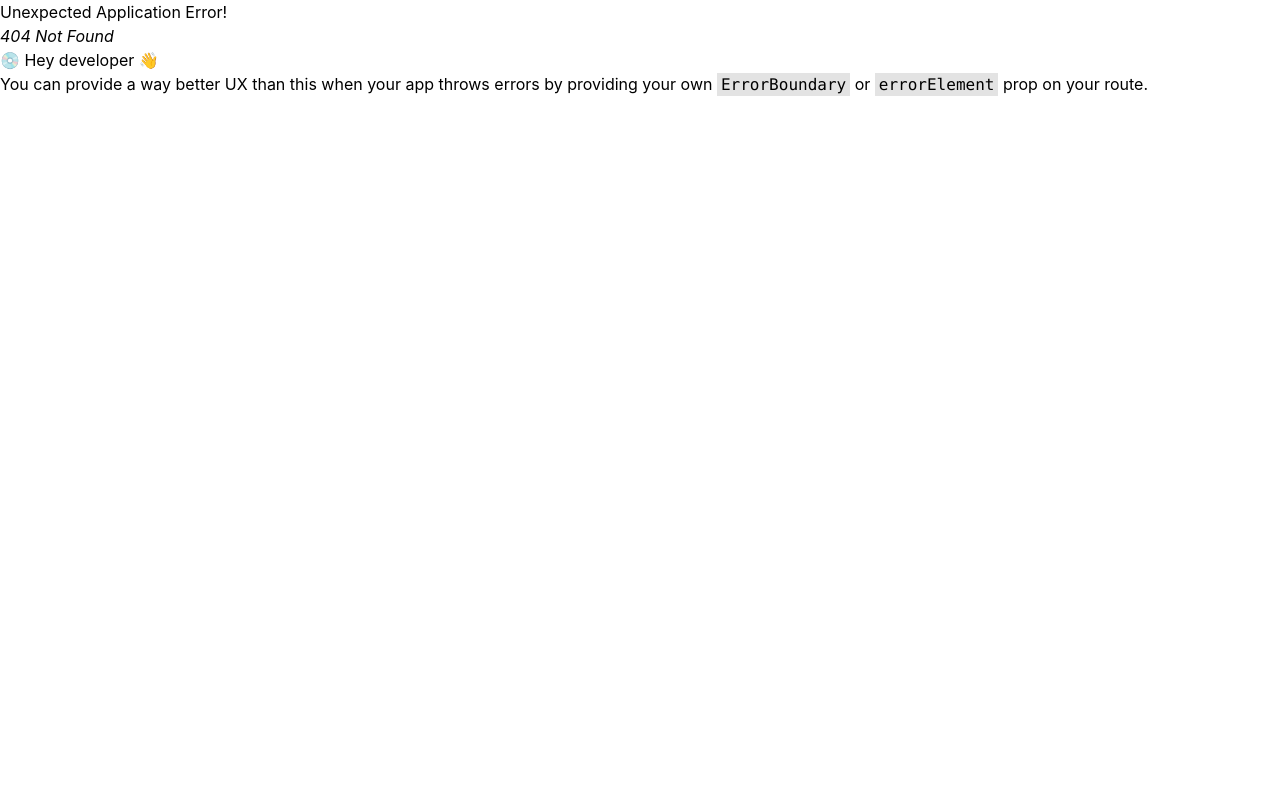
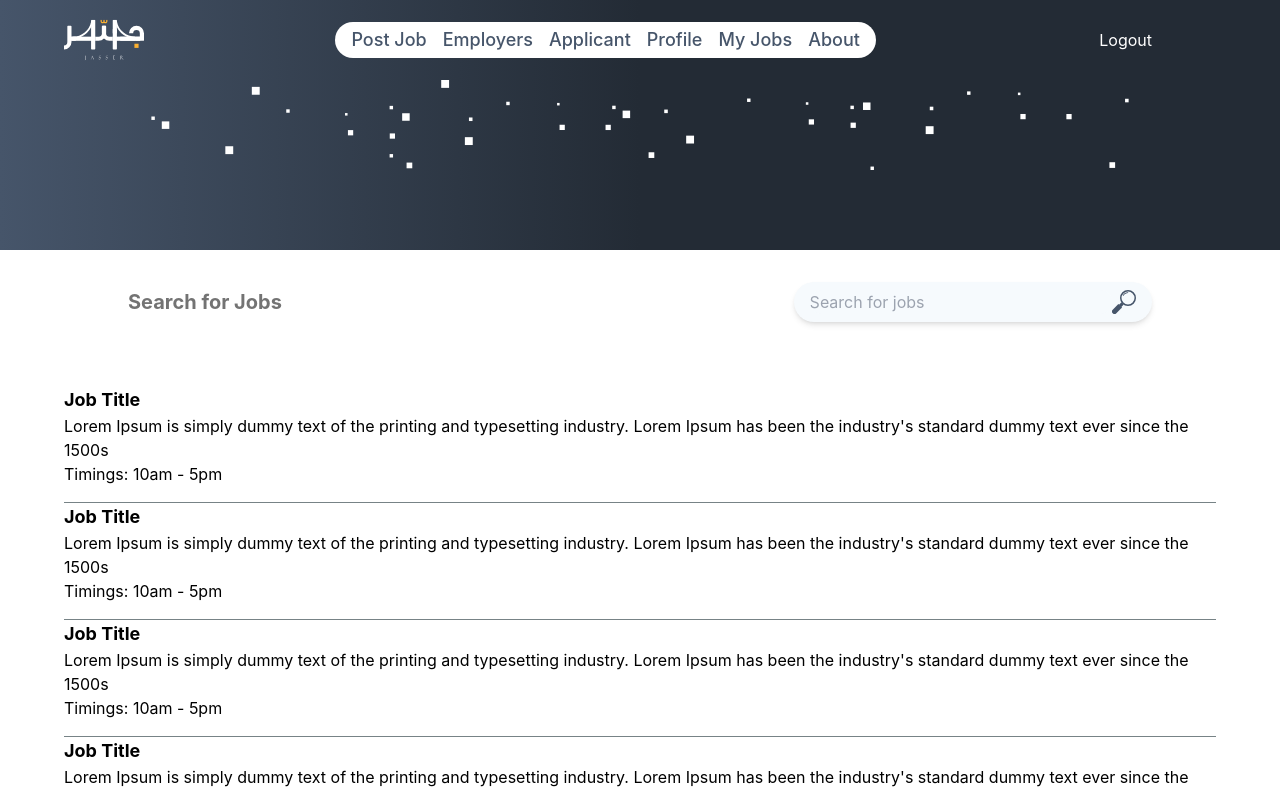
Before and after one commit to talalmughal/jasser_platform, a React (Create React App) app: page /myjobs in a window 1280 px wide. Before the commit this address had no page. Shown: the top 793 px of the page. Built offline with nearby package versions, Linux system fonts and the light colour scheme.

Commit message:
protected routing

```diff
--- a/src/App.js
+++ b/src/App.js
@@ -1,3 +1,4 @@
+import { ProtectedRoute } from "components";
 import {
   Applicants,
   Employers,
@@ -5,13 +6,17 @@ import {
   JobDetails,
   JobPost,
   Login,
+  MyJobs,
   Profile,
   SignUp,
   UserDetails,
 } from "pages";
+import { useState } from "react";
 
 import { createBrowserRouter, RouterProvider } from "react-router-dom";
 
+function App() {
+  const [isLoggedIn] = useState(true);
   const router = createBrowserRouter([
     {
       path: "/",
@@ -27,35 +32,69 @@ const router = createBrowserRouter([
     },
     {
       path: "/employers",
-    element: <Employers />,
+      element: (
+        <ProtectedRoute isLoggedIn={isLoggedIn}>
+          <Employers />
+        </ProtectedRoute>
+      ),
     },
     {
       path: "/employers/:id",
-    element: <UserDetails />,
+      element: (
+        <ProtectedRoute isLoggedIn={isLoggedIn}>
+          <UserDetails />
+        </ProtectedRoute>
+      ),
     },
     {
       path: "/applicants",
-    element: <Applicants />,
+      element: (
+        <ProtectedRoute isLoggedIn={isLoggedIn}>
+          <Applicants />
+        </ProtectedRoute>
+      ),
     },
     {
       path: "/applicants/:id",
-    element: <UserDetails />,
+      element: (
+        <ProtectedRoute isLoggedIn={isLoggedIn}>
+          <UserDetails />
+        </ProtectedRoute>
+      ),
     },
     {
       path: "/jobpost",
-    element: <JobPost />,
+      element: (
+        <ProtectedRoute isLoggedIn={isLoggedIn}>
+          <JobPost />
+        </ProtectedRoute>
+      ),
+    },
+    {
+      path: "/myjobs",
+      element: (
+        <ProtectedRoute isLoggedIn={isLoggedIn}>
+          <MyJobs />
+        </ProtectedRoute>
+      ),
     },
     {
       path: "/job/:id",
-    element: <JobDetails />,
+      element: (
+        <ProtectedRoute isLoggedIn={isLoggedIn}>
+          <JobDetails />
+        </ProtectedRoute>
+      ),
     },
     {
       path: "/profile",
-    element: <Profile />,
+      element: (
+        <ProtectedRoute isLoggedIn={isLoggedIn}>
+          <Profile />
+        </ProtectedRoute>
+      ),
     },
   ]);
-
-function App() {
   return <RouterProvider router={router} />;
 }
 
--- a/src/components/ApplicantCard.js
+++ b/src/components/ApplicantCard.js
@@ -24,7 +24,7 @@ const ApplicantCard = () => {
           ))}
         </div>
         <button className="bg-white rounded-[5px] font-medium m-auto w-full text-xs px-4 py-1">
-          View Cv
+          View Details
         </button>
       </div>
     </div>
--- a/src/components/EmployerCard.js
+++ b/src/components/EmployerCard.js
@@ -7,7 +7,7 @@ const EmployerCard = () => {
 
   return (
     <div
-      onClick={() => navigate("/employers/:id")}
+      onClick={() => navigate("/job/abc")}
       className="flex flex-col items-center justify-center space-y-4 shadow-lg rounded-[15px]"
     >
       <img src={Logo} className="h-32 w-24" alt="applicant" />
@@ -24,7 +24,7 @@ const EmployerCard = () => {
           ))}
         </div>
         <button className="bg-white rounded-[5px] font-medium m-auto w-full text-xs px-4 py-1">
-          Apply Now
+          View Details
         </button>
       </div>
     </div>
--- a/src/components/Navbar.js
+++ b/src/components/Navbar.js
@@ -7,6 +7,7 @@ import { useNavigate } from "react-router-dom";
 
 const Navbar = ({ dark }) => {
   const [menu, setMenu] = useState(false);
+  const [isLoggedIn] = useState(true);
   const navigate = useNavigate();
 
   return (
@@ -18,6 +19,8 @@ const Navbar = ({ dark }) => {
           alt="Logo"
           onClick={() => navigate("/")}
         />
+        {isLoggedIn ? (
+          <>
             <GiHamburgerMenu
               size={24}
               fill={dark ? "white" : "black"}
@@ -30,6 +33,30 @@ const Navbar = ({ dark }) => {
                 <li onClick={() => navigate("/employers")}>Employers</li>
                 <li onClick={() => navigate("/applicants")}>Applicant</li>
                 <li onClick={() => navigate("/profile")}>Profile</li>
+                <li onClick={() => navigate("/jobPosts")}>My Jobs</li>
+                <li>
+                  <a
+                    href="https://www.jassersa.com"
+                    target="_blank"
+                    rel="noreferrer"
+                  >
+                    About
+                  </a>
+                </li>
+                {/* Show this button when the user is not logged in */}
+
+                <li>
+                  {/* Show this button when the user is logged in */}
+                  <Button
+                    variant="primary"
+                    text="Logout"
+                    onClick={() => navigate("/login")}
+                  />
+                </li>
+              </ul>
+            ) : null}
+          </>
+        ) : (
           <li>
             <Button
               variant="primary"
@@ -37,8 +64,7 @@ const Navbar = ({ dark }) => {
               onClick={() => navigate("/login")}
             />
           </li>
-          </ul>
-        ) : null}
+        )}
       </div>
       <div className="hidden md:flex flex-row items-center justify-between w-full pr-0 md:pr-8">
         <img
@@ -47,6 +73,7 @@ const Navbar = ({ dark }) => {
           alt="Logo"
           onClick={() => navigate("/")}
         />
+        {isLoggedIn ? (
           <ul
             className={`text-xs lg:text-lg flex flex-row items-center justify-center space-x-2 md:space-x-4 ${
               dark ? "bg-white" : "bg-secondary"
@@ -58,12 +85,31 @@ const Navbar = ({ dark }) => {
             <li onClick={() => navigate("/employers")}>Employers</li>
             <li onClick={() => navigate("/applicants")}>Applicant</li>
             <li onClick={() => navigate("/profile")}>Profile</li>
+            <li onClick={() => navigate("/myjobs")}>My Jobs</li>
+            <li>
+              <a
+                href="https://www.jassersa.com"
+                target="_blank"
+                rel="noreferrer"
+              >
+                About
+              </a>
+            </li>
           </ul>
+        ) : null}
+        {isLoggedIn ? (
+          <Button
+            variant="primary"
+            text="Logout"
+            onClick={() => navigate("/login")}
+          />
+        ) : (
           <Button
             variant="primary"
             text="Login"
             onClick={() => navigate("/login")}
           />
+        )}
       </div>
     </nav>
   );
--- /dev/null
+++ b/src/components/ProtectedRoute.js
@@ -0,0 +1,9 @@
+const { Navigate } = require("react-router-dom");
+
+export const ProtectedRoute = ({ isLoggedIn, children }) => {
+  if (!isLoggedIn) {
+    return <Navigate to="/" replace />;
+  }
+
+  return children;
+};
--- a/src/components/index.js
+++ b/src/components/index.js
@@ -5,3 +5,4 @@ export * from "./EmployerCard";
 export * from "./AuthLayout";
 export * from "./Input";
 export * from "./Button";
+export * from "./ProtectedRoute";
--- /dev/null
+++ b/src/pages/MyJobs.js
@@ -0,0 +1,56 @@
+import { Layout } from "components";
+import React from "react";
+import Banner from "assets/svg/WhiteSprinkles.svg";
+import Search from "assets/svg/Search.svg";
+import { useNavigate } from "react-router-dom";
+const MyJobs = () => {
+  return (
+    <Layout dark={true}>
+      <div className="bg-gradient-to-r from-[#46556A] via-[#232B35] to-[#232B35] h-[250px] p-20 -mt-20">
+        <img src={Banner} className="w-full h-full" alt="banner" />
+      </div>
+      <div className="flex flex-col md:flex-row items-center justify-between space-y-4 md:space-y-0 px-4 py-8 md:px-32">
+        <p className="text-darkGray font-bold text-xl w-full">
+          Search for Jobs
+        </p>
+        <div className="flex flex-row items-center justify-end space-x-4 w-full">
+          <div className="flex flex-row items-center justify-between rounded-full shadow-md px-4  m-auto md:m-0 lg:w-[70%] py-2 bg-[#F6FAFD]">
+            <input
+              type="text"
+              placeholder="Search for jobs"
+              className="rounded-full focus:outline-none w-full pr-4 bg-[#F6FAFD]"
+            />
+            <img src={Search} alt="search" className="h-6 w-6" />
+          </div>
+        </div>
+      </div>
+      <div className="flex flex-col divide-y-[1px] divide-gray gap-4 py-8 px-16">
+        <JobItem />
+        <JobItem />
+        <JobItem />
+        <JobItem />
+        <JobItem />
+      </div>
+    </Layout>
+  );
+};
+
+const JobItem = () => {
+  const navigate = useNavigate();
+  return (
+    <div
+      className="flex flex-col cursor-pointer"
+      onClick={() => navigate("/job/abc")}
+    >
+      <p className="font-bold text-lg">Job Title</p>
+      <p>
+        Lorem Ipsum is simply dummy text of the printing and typesetting
+        industry. Lorem Ipsum has been the industry's standard dummy text ever
+        since the 1500s
+      </p>
+      <p>Timings: 10am - 5pm</p>
+    </div>
+  );
+};
+
+export { MyJobs };
--- a/src/pages/index.js
+++ b/src/pages/index.js
@@ -7,3 +7,4 @@ export * from "./JobPost";
 export * from "./JobDetails";
 export * from "./UserDetails";
 export * from "./Profile";
+export * from "./MyJobs";
```
Lines whose indentation alone changed are shown as unchanged.
